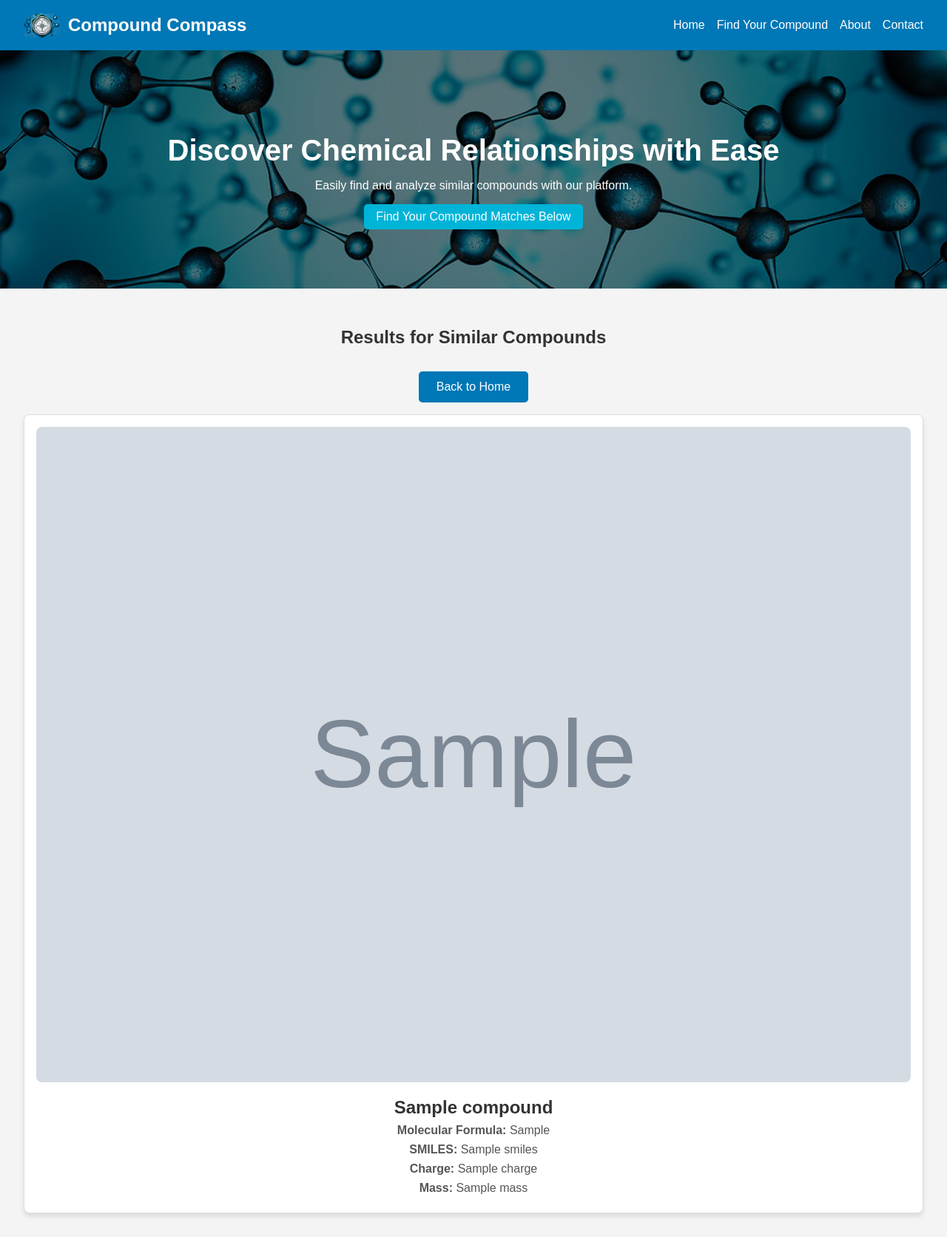
After one commit to yurawu27/jasy-gals, a Flask app: template templates/results.html in a window 1280 px wide. The commit adds this page. Shown: the whole page at 74% size. Run offline with Flask 3, Linux system fonts and the light colour scheme; the template is opened without the code that fills it: most values are stand-ins (such as "Sample title", 1, 10 or a date in 2020); grey boxes marked "Sample" are stand-in pictures.

Commit message:
Pushing frontend

```diff
--- /dev/null
+++ b/templates/results.html
@@ -0,0 +1,61 @@
+<!DOCTYPE html>
+<html lang="en">
+    <head>
+        <meta charset="UTF-8">
+        <meta name="viewport" content="width=device-width, initial-scal=1.0">
+        <title>Compound Compass - Results</title>
+        <link rel="stylesheet" href="styles.css">
+    </head>
+
+    <body>
+        <!-- Header -->
+         <header>
+            <div class="logo-container">
+                <img src="image2.png" alt="Compound Compass Logo" class="logo" width="50" height="50">
+                <div class="site-title">Compound Compass</div>
+            </div>
+
+            <nav>
+                <ul>
+                    <li><a href="#home">Home</a></li>
+                    <li><a href="#find">Find Your Compound</a></li>
+                    <li><a href="#about">About</a></li>
+                    <li><a href="#contact">Contact</a></li>
+                </ul>
+            </nav>
+         </header>
+
+         <!-- Home Section -->
+        <section id="home" class="hero background-image"> <!-- Hero section with background image -->
+            <h1>Discover Chemical Relationships with Ease</h1> <!-- Main headline of the page -->
+            <p>Easily find and analyze similar compounds with our platform.</p> <!-- Brief description -->
+            <button onclick="scrollToSection('find')">Find Your Compound Matches Below</button> <!-- Button to navigate to the Find section -->
+        </section>
+
+    <!-- Results Section -->
+    <section id="results">
+        <h1>Results for Similar Compounds</h1>
+        <!-- Centered Back Button -->
+        <div class="button-container">
+            <button id="back-button" onclick="window.location.href='jasyWebApp.html';">Back to Home</button>
+        </div>
+        <ul class="compound-list">
+            {% for compound in compounds %}
+            <li class="compound-item">
+                <div class="compound-card">
+                    <img src="{{ compound.image_url }}" alt="{{ compound.name }}" class="compound-image">
+                    <h2>{{ compound.name }}</h2>
+                    <p><strong>Molecular Formula:</strong> {{ compound.molecular_formula }}</p>
+                    <p><strong>SMILES:</strong> {{ compound.smiles }}</p>
+                    <p><strong>Charge:</strong> {{ compound.charge }}</p>
+                    <p><strong>Mass:</strong> {{ compound.mass }}</p>
+                </div>
+            </li>
+            {% else %}
+            <p>No similar compounds found.</p>
+            {% endfor %}
+        </ul>
+    </section>
+
+    </body>
+</html>
--- a/templates/script.js
+++ b/templates/script.js
@@ -85,5 +85,5 @@ document.addEventListener("DOMContentLoaded", () => {
 
 // Placeholder for search button functionality
 document.getElementById('search-button').addEventListener('click', function() {
-    alert('Search functionality is not implemented yet.'); // Pending message for search functionality
+    //alert('Search functionality is not implemented yet.'); // Pending message for search functionality
 });
--- a/templates/styles.css
+++ b/templates/styles.css
@@ -162,23 +162,80 @@ header nav ul li a {
     cursor: pointer;
 }
 
-/* Table styles */
-table {
-    width: 100%;
-    border-collapse: collapse;
-    margin: 1rem 0;
+/* Drawing Canvas */
+#molecule-drawing {
+    border: 1px solid #000;
 }
 
-table th, table td {
-    border: 1px solid #ddd;
-    padding: 0.75rem;
-    text-align: left;
+/* Results Page Styles */
+#results {
+    padding: 2rem;
+    background-color: #f4f4f4;
 }
 
-table th {
-    background-color: #0077b6;
-    color: white;
+#results h1 {
+    text-align: center;
+    margin-bottom: 2rem;
 }
+
+/* Compound list container */
+.compound-list {
+    list-style: none;
+    display: grid;
+    grid-template-columns: repeat(auto-fit, minmax(300px, 1fr)); /* Responsive grid layout */
+    gap: 1rem;
+    margin: 0;
+    padding: 0;
+}
+
+/* Individual compound item */
+.compound-item {
+    background: white;
+    border: 1px solid #ddd;
+    border-radius: 8px;
+    padding: 1rem;
+    box-shadow: 0 4px 6px rgba(0, 0, 0, 0.1);
+    text-align: center;
+}
+
+.compound-item img {
+    width: 100%; /* Ensure image fits container */
+    height: auto; /* Maintain aspect ratio */
+    border-radius: 8px; /* Rounded corners for images */
+}
+
+.compound-item h2 {
+    font-size: 1.5rem;
+    margin: 1rem 0 0.5rem;
+    color: #333;
+}
+
+.compound-item p {
+    margin: 0.5rem 0;
+    color: #555;
+}
+
+.button-container {
+    text-align: center; /* Center align the content */
+    margin: 1rem 0; /* Add spacing above and below the button */
+}
+
+/* Style the back button */
+#back-button {
+    padding: 0.75rem 1.5rem; /* Adjust padding */
+    font-size: 1rem; /* Set font size */
+    background-color: #0077b6; /* Set button background color */
+    color: white; /* Set button text color */
+    border: none; /* Remove border */
+    border-radius: 5px; /* Add rounded corners */
+    cursor: pointer; /* Change cursor on hover */
+    text-decoration: none; /* Remove text underline */
+}
+
+#back-button:hover {
+    background-color: #7cd3ff; /* Change background color on hover */
+}
+
 
 /* Footer */
 footer {
```
Also changed, not shown: templates/jasyWebApp.html (+6 -5 lines).
